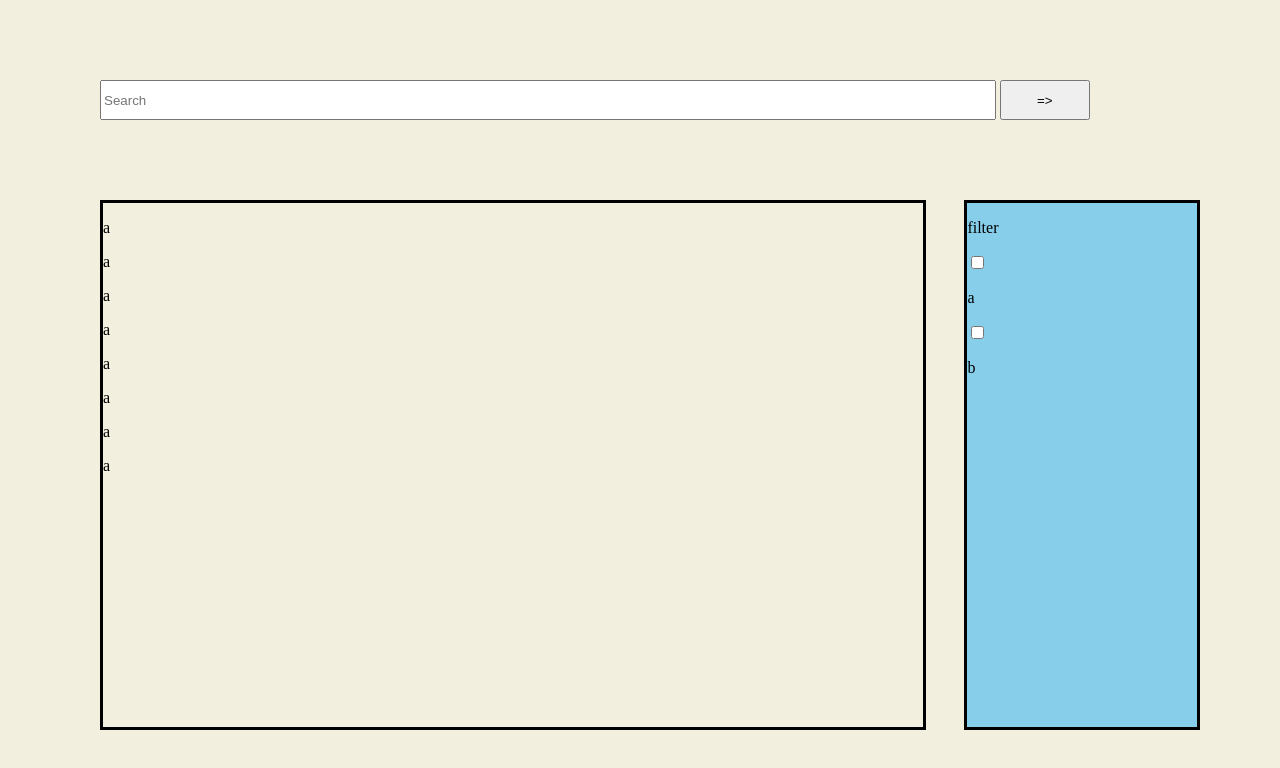
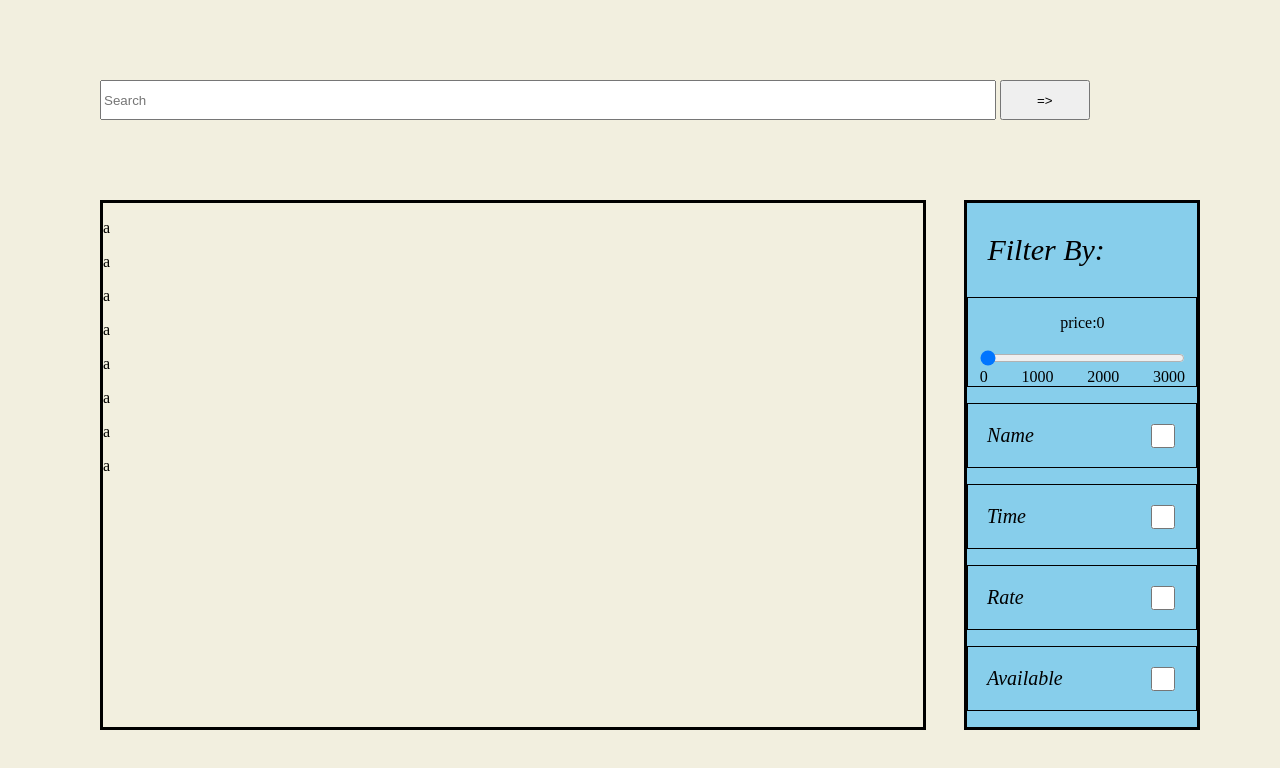
Before and after one commit to Azusalina/sba-proj, a plain HTML site: page front-end/search.html in a window 1280 px wide. Drawn offline with Linux system fonts and the light colour scheme.

Commit message:
v29062026

```diff
--- a/front-end/search.css
+++ b/front-end/search.css
@@ -62,3 +62,52 @@ body {
     border: 3px solid black;
     background: skyblue;
 }
+
+.filter_title {
+    margin-left: 20px;
+    font-size: 30px;
+    font-style: oblique;
+}
+
+
+.price {
+    display: flex;
+    flex-direction: column;
+    align-items: center;
+    justify-content: center;
+    border: 1px solid black;
+
+}
+
+
+.s_bar {
+    width: 90%;
+}
+
+.interval {
+    display: flex;
+    width: 90%;
+    justify-content: space-between;
+}
+
+.general_filter_box {
+    display: flex;
+    flex-direction: flex-start;
+    align-items: center;
+    justify-content: center;
+    border: 1px solid black;
+    margin-top: 2vh;
+}
+
+.general_filter_box p {
+    width: 70%;
+    font-size: 20px;
+    font-style: oblique;
+}
+
+.general_filter_box input {
+
+    height: 3vh;
+    width: 3vh;
+    border: none;
+}
--- a/front-end/search.html
+++ b/front-end/search.html
@@ -10,9 +10,9 @@
 
 <body>
     <div class="container_A">
-        <form class="main">
-            <input placeholder="Search">
-            <button id="m_btn" type="button">=></button>
+        <form id="main" class="main">
+            <input id="bar" placeholder="Search">
+            <button id="m_btn" type="submit">=></button>
         </form>
         <div class="container_A1">
             <div class="container_A1_content">
@@ -26,11 +26,35 @@
                 <p>a</p>
             </div>
             <div class="container_A1_filter">
-                <p>filter</p>
-                <input type="checkbox">
-                <p>a</p>
-                <input type="checkbox">
-                <p>b</p>
+                <p class="filter_title">Filter By:</p>
+                <div class="price">
+                    <p id="p_indicator">price:0</p>
+                    <input type="range" id="s_bar" class="s_bar" min="0" max="3000" step="500" value="0">
+                    <div class="interval">
+                        <span class="p_num">0</span>
+                        <span class="p_num">1000</span>
+                        <span class="p_num">2000</span>
+                        <span class="p_num">3000</span>
+
+                    </div>
+                </div>
+                <div class="general_filter_box">
+                    <p>Name</p>
+                    <input type="checkbox">
+                </div>
+                <div class="general_filter_box">
+                    <p>Time</p>
+                    <input type="checkbox">
+                </div>
+                <div class="general_filter_box">
+                    <p>Rate </p>
+                    <input type="checkbox">
+                </div>
+                <div class="general_filter_box">
+                    <p>Available</p>
+                    <input type="checkbox">
+                </div>
+
             </div>
         </div>
     </div>
--- a/front-end/search.js
+++ b/front-end/search.js
@@ -0,0 +1,36 @@
+
+
+
+
+
+
+
+const search=document.getElementById("main");
+const bar = document.getElementById("bar");
+
+
+search.addEventListener("submit",(event)=>{
+    event.preventDefault();
+    bar.focus();
+})
+
+
+window.onload = function () {
+    const hist = localStorage.getItem("search_content");
+    if (hist) {
+        const a = JSON.parse(hist);
+        bar.value = a;
+    }
+}
+
+
+
+
+
+
+const p_indicator = document.getElementById("p_indicator");
+const s_bar = document.getElementById("s_bar");
+
+s_bar.addEventListener("input", () => {
+    p_indicator.innerText = `price:${s_bar.value}`;
+});
```
Also changed, not shown: Descriptions/description.md (renamed from description.md, +6 -0 lines), front-end/main.html (+2 -2 lines), front-end/main.js (+12 -0 lines), Descriptions/filterbox_v1_0_1.png (added).
